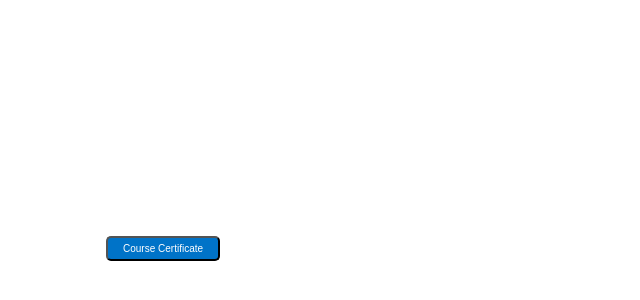
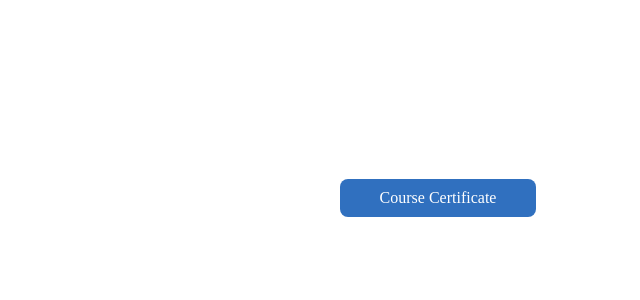
Before and after one commit to Rajkothiyal/check, a plain HTML site: page index.html in a window 1280 px wide. Shown: the part 122-422 px from the top of the page, without its empty margins (202-842 px from the left). Drawn offline with Linux system fonts and the light colour scheme.

Commit message:
index.html

```diff
--- a/index.html
+++ b/index.html
@@ -1,29 +1,14 @@
 <!DOCTYPE html>
 <html lang="en">
 <head>
-    <meta charset="UTF-8">
-    <meta name="viewport" content="width=device-width, initial-scale=1.0">
-    <title>Document</title>
-    <style>
-        button {
-            border-radius: 5px;
-            background-color: rgb(0, 115, 200);
-            color: white;
-            padding: 5px 15px 5px 15px;
-            margin-left: 300px;
-            font-size: 10px;
-            position: absolute;
-            margin-top: 350px;
-        }
-        @media only screen and (max-width: 600px) {
-            button {
-                margin-left: 50%;
-                transform: translateX(-50%);
-    </style>
-</head>
-<body>
-    <a href="https://drive.google.com/file/d/13YsMNlbmj52WKWU2ZIgeS3N4lAL2O5Ug/view?usp=drivesdk">
-        <button>Course Certificate</button>
-    </a>
+<center style="position: absolute;
+top: 40%;
+left: 50%;
+transform:
+translate(-50%, -50%);
+">
+  <a href="https://drive.google.com/file/d/13YsMNlbmj52WKWU2ZIgeS3N4lAL2O5Ug/view?usp=drivesdk"
+  target="_blank"
+  style="color:white; background-color:#3070bf;padding:10px 20px;border-radius:8px;text-decoration:none;display: inline-block;width: 156px;">Course Certificate</a><br></center>
 </body>
 </html>
```
